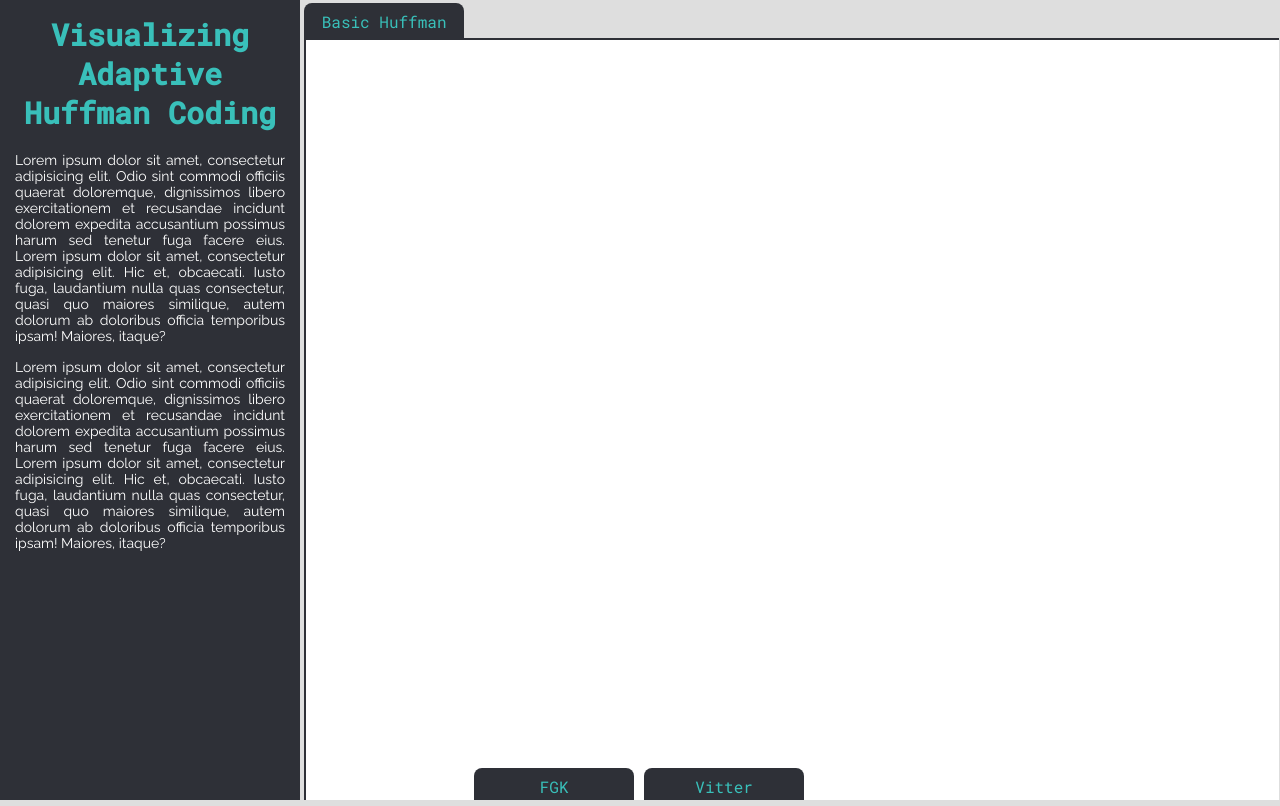
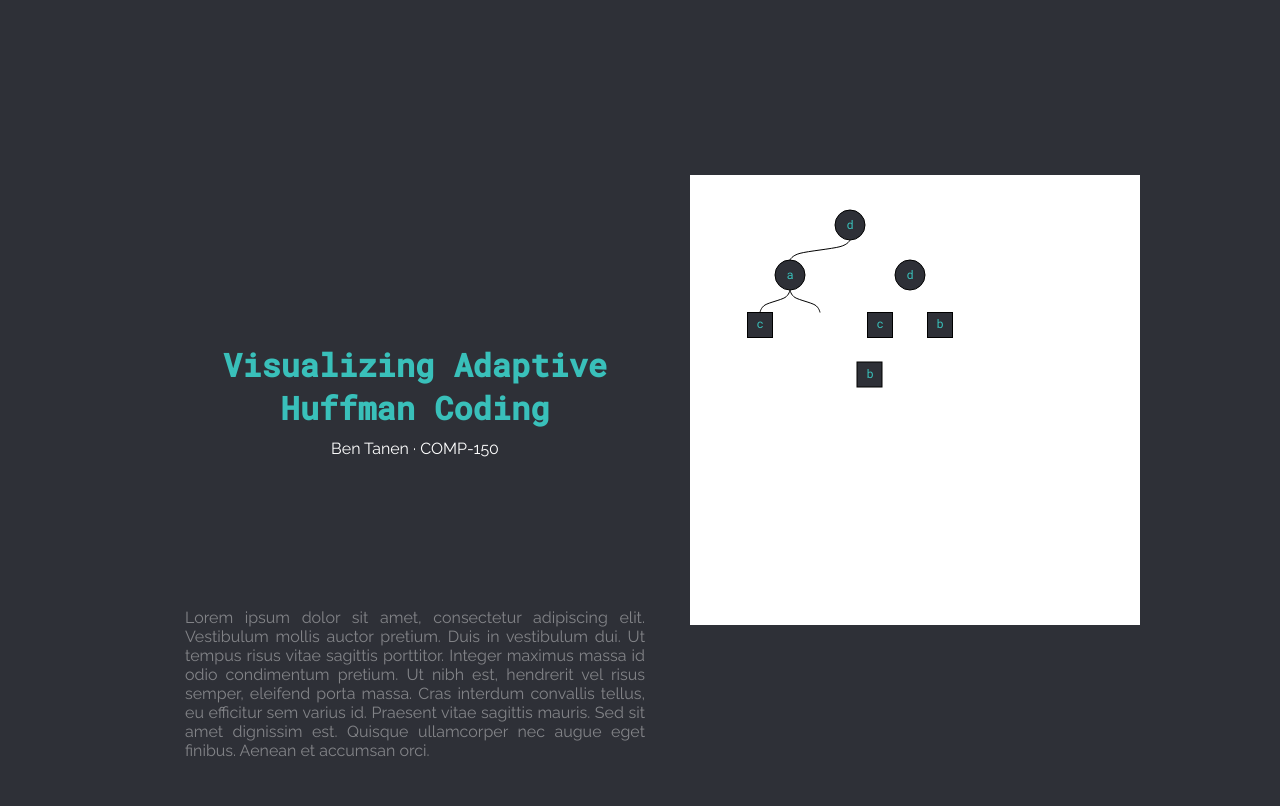
Before and after one commit to ben-tanen/adaptive-huffman, a plain HTML site: page index.html in a window 1280 px wide. Shown: the top 806 px of the page. Drawn offline with nearby package versions, Linux system fonts and the light colour scheme; some packages are replaced by stand-ins of ours.

Commit message:
added basic scrollytelling, basic bst functionality

```diff
--- a/css/style.css
+++ b/css/style.css
@@ -4,134 +4,100 @@
     font-family: "Raleway", sans-serif;
 }
 
+/*
+COLORS
+background gray - #dedede
+background navy - #2e3037
+teal - #39c0ba
+
+FONTS
+Raleway
+Roboto Mono
+*/
+
 body {
-    background-color: #dedede;
+    background-color: #2e3037;
+    color: white;
+    height: 2000px;
 }
 
-.sidebar {
-    width: 300px;
-    height: 100vh;
-    display: inline-block;
-    vertical-align: top;
+.svg-container {
+    width:  1000px;
+    height: 450px;
+    position: fixed;
+    top: calc((100% - 450px) / 2);
+    left: calc((100% - 1000px) / 2);
+    background-color: white;
+    z-index: 1;
+}
+
+.mask {
     background-color: #2e3037;
-    color: white;
+    width: calc(1000px - 450px);
+    position: absolute;
+    z-index: 2;
+}
+
+.mask#basic {
+    top: calc((100% - 450px) / 2);
+    left: calc((100% - 1000px) / 2);
+}
+
+.mask#fgk {
+    top: calc((100% - 450px) / 2 + 500px);
+    right: calc((100% - 1000px) / 2);
+}
+
+.mask h1, .mask h2, .mask h3 {
+    padding: 0 45px 100px 45px;
+    color: #39c0ba;
+    font-family: "Roboto Mono", sans-serif;
+    text-align: center;
+}
+
+.mask p {
+    padding: 50px 45px 50px 45px;
+    text-align: justify;
+    opacity: 0.4;
 }
 
 .header {
-    padding-top: 15px;
-    padding-bottom: 10px;
+    margin: auto;
+    margin-top: 167.5px;
+    margin-bottom: 100px;
     text-align: center;
 }
 
-.header h1 {
-    width: 90%;
-    margin: auto;
-    font-size: 30px;
-    font-family: "Roboto Mono";
-    color: #39c0ba;
+.header h1, .header h2, .header h3 {
+    padding-bottom: 0;
 }
 
-.instructions {
-    font-size: 14px;
-    width: 90%;
-    margin: auto;
+.header p {
+    opacity: 1;
+    padding: 0;
     margin-top: 10px;
-    text-align: justify;
+    text-align: center;
 }
 
-.instructions p {
-    margin-bottom: 15px;
+/* D3 styling */
+.tooltip {
+    position: absolute;
+    top: 0;
+    text-align: left;
+    width: 50px;
+    font: 12px "Roboto Mono";
 }
 
-/****************/
-/* PAGE STYLING */
-/****************/
-
-.page-container {
-    width: calc(100% - 305px);
-    height: calc(100vh - 3px);
-    margin: auto;
-    margin-top: 3px;
-    display: inline-block;
-    vertical-align: top;
-    position: relative;
-    overflow: hidden;
+.node {
+    cursor: default;
+    fill: #2e3037;
+    stroke: black;
 }
 
-.page {
-    width: 100%;
-    height: calc(100% - 35px);
-    margin-top: 35px;
-    position: absolute;
-
-    z-index: 1;
-
-    -webkit-transition: margin-top 0.6s ease;
-    -moz-transition: margin-top 0.6s ease;
-    -o-transition: margin-top 0.6s ease;
-    transition: margin-top 0.6s ease;
+.node-text {
+    cursor: default;
+    font-family: "Roboto Mono", sans-serif;
+    font-size: 12px;
+    fill: #39C0BA;
+    text-anchor: middle;
 }
-
-.page.closed {
-    margin-top: calc(100vh);
-}
-
-.tab {
-    width: 160px;
-    height: 35px;
-    text-align: center;
-
-    position: absolute;
-    top: -35px;
-
-    border-radius: 8px 8px 0 0;
-
-    cursor: pointer;
-
-    z-index: 2;
-
-    background-color: #2e3037;
-}
-
-.tab.top {
-    cursor: default;
-}
-
-.tab#basic {
-    left: 0;
-}
-
-.tab#fgk {
-    left: 170px;
-}
-
-.tab#vitter {
-    left: 340px;
-}
-
-.tab-name {
-    padding-top: 8px;
-    color: #39c0ba;
-    font-family: "Roboto Mono";
-}
-
-.svg-container {
-    width: 100%;
-    height: 100%;
-    border: 2px #2e3037 solid;
-    background-color: white;
-}
-
-/*
-.svg-container#basic {
-    background-color: red;
-}
-
-.svg-container#fgk {
-    background-color: purple;
-}
-
-.svg-container#vitter {
-    background-color: orange;
-}
-*/
--- a/index.html
+++ b/index.html
@@ -23,58 +23,37 @@
     });
     </script>
     <script type="text/javascript" async
-      src="https://cdn.mathjax.org/mathjax/latest/MathJax.js?config=TeX-AMS_CHTML">
+      src="https://cdnjs.cloudflare.com/ajax/libs/mathjax/2.7.1/MathJax.js?config=TeX-AMS_CHTML">
     </script>
-    <script type="text/javascript" src="js/main.js"></script>
 
     <!-- styling -->
     <link href="https://fonts.googleapis.com/css?family=Raleway:300,400,500|Roboto+Mono:400,500" rel="stylesheet">
     <link rel="stylesheet" href="css/style.css">
 </head>
 <body>
-    <div class="sidebar">
+    <div class="svg-container">
+    </div>
+
+    <div class="mask" id="basic">
         <div class="header">
             <h1>Visualizing Adaptive Huffman Coding</h1>
+            <p>Ben Tanen · COMP-150</p>
         </div>
 
-        <div class="instructions">
-            <p>Lorem ipsum dolor sit amet, consectetur adipisicing elit. Odio sint commodi officiis quaerat doloremque, dignissimos libero exercitationem et recusandae incidunt dolorem expedita accusantium possimus harum sed tenetur fuga facere eius. Lorem ipsum dolor sit amet, consectetur adipisicing elit. Hic et, obcaecati. Iusto fuga, laudantium nulla quas consectetur, quasi quo maiores similique, autem dolorum ab doloribus officia temporibus ipsam! Maiores, itaque?</p>
+        <p>Lorem ipsum dolor sit amet, consectetur adipiscing elit. Vestibulum mollis auctor pretium. Duis in vestibulum dui. Ut tempus risus vitae sagittis porttitor. Integer maximus massa id odio condimentum pretium. Ut nibh est, hendrerit vel risus semper, eleifend porta massa. Cras interdum convallis tellus, eu efficitur sem varius id. Praesent vitae sagittis mauris. Sed sit amet dignissim est. Quisque ullamcorper nec augue eget finibus. Aenean et accumsan orci.</p>
 
-            <p>Lorem ipsum dolor sit amet, consectetur adipisicing elit. Odio sint commodi officiis quaerat doloremque, dignissimos libero exercitationem et recusandae incidunt dolorem expedita accusantium possimus harum sed tenetur fuga facere eius. Lorem ipsum dolor sit amet, consectetur adipisicing elit. Hic et, obcaecati. Iusto fuga, laudantium nulla quas consectetur, quasi quo maiores similique, autem dolorum ab doloribus officia temporibus ipsam! Maiores, itaque?</p>
-        </div>
+        <p>Morbi viverra dapibus elit quis sagittis. Donec a rutrum velit, nec fringilla justo. Nulla nec magna vitae elit consequat tempor. Praesent interdum, ex non blandit rhoncus, nulla enim viverra ipsum, id laoreet dui tortor congue velit. Nullam tempor mauris vel purus maximus ultrices. Integer eleifend tempus nibh, sed pharetra risus vehicula iaculis. Morbi a metus arcu. Nullam in orci vel urna commodo tincidunt eget et dolor. Proin et sagittis enim. Etiam id ligula nec velit mattis lacinia. Praesent imperdiet in nibh quis auctor. Praesent ornare dui et sapien luctus condimentum. Mauris non lorem fringilla, ornare nibh vitae, porta ante. Nullam nec tristique urna. Maecenas eleifend erat a vehicula elementum. In posuere, lacus eu facilisis auctor, odio purus laoreet massa, vel egestas felis ex eu dui.</p>
     </div>
 
-    <div class="page-container">
-        <div class="page" id="basic">
-            <div class="tab top" id="basic">
-                <p class="tab-name">Basic Huffman</p>
-            </div>
+    <div class="mask" id="fgk">
+        <p>Nunc dignissim mi quis arcu malesuada, eu placerat lectus gravida. Praesent vestibulum et nisi ac consequat. Cras tincidunt, arcu sit amet pretium sagittis, lorem purus placerat arcu, sit amet egestas eros eros quis ipsum. Fusce eget dignissim sapien. Fusce mauris quam, feugiat vitae placerat non, placerat ut diam. Nunc efficitur auctor turpis nec bibendum. Nulla diam ante, commodo at ligula a, tristique mattis sem.</p>
 
-            <div class="svg-container" id="basic">
-            </div>
-        </div>
-
-       <div class="page closed" id="fgk">
-            <div class="tab" id="fgk">
-                <p class="tab-name">FGK</p>
-            </div>
-
-            <div class="svg-container" id="fgk">
-            </div>
-        </div>
-
-        <div class="page closed" id="vitter">
-            <div class="tab" id="vitter">
-                <p class="tab-name">Vitter</p>
-            </div>
-
-            <div class="svg-container" id="vitter">
-            </div>
-        </div>
+        <p>Morbi a metus arcu. Nullam in orci vel urna commodo tincidunt eget et dolor. Proin et sagittis enim. Etiam id ligula nec velit mattis lacinia. Praesent imperdiet in nibh quis auctor. Praesent ornare dui et sapien luctus condimentum. Mauris non lorem fringilla, ornare nibh vitae, porta ante. Nullam nec tristique urna. Maecenas eleifend erat a vehicula elementum. In posuere, lacus eu facilisis auctor, odio purus laoreet massa, vel egestas felis ex eu dui.</p>
     </div>
 
-    <div class="footer">
-
-    </div>
+    <!-- javascript -->
+    <script type="text/javascript" src="js/huffman.js"></script>
+    <script type="text/javascript" src="js/poly.js"></script>
+    <script type="text/javascript" src="js/main.js"></script>
 </body>
 </html>
--- a/js/main.js
+++ b/js/main.js
@@ -1,28 +1,36 @@
 $(document).ready(function() {
-    $('.tab').click(function() {
-        var sibs = $('.page')
-        var ix   = $(this).parent().index();
+    console.log('calc(' + $('.mask#basic').css('top') + ' + ' + $('.mask#basic').height() + ')');
+    $('.mask#fgk').css({'top': 'calc(' + $('.mask#basic').css('top') + ' + ' + $('.mask#basic').height() + 'px)'})
+});
 
-        $('.tab.top').removeClass('top');
-        $(sibs[ix]).find('.tab').addClass('top');
+var width  = $('.svg-container').width(),
+    height = $('.svg-container').height();
 
-        if ($(sibs[ix]).hasClass('closed')) {
-            // open everything greater than it
-            for (var i = 0; i <= ix; i++) {
-                $(sibs[i]).removeClass('closed');
-            }
-        } else {
-            // close everything lesser than it
-            for (var i = ix + 1; i <= 2; i++) {
-                if (i == 0) continue;
-                $(sibs[i]).addClass('closed');
-            }
-        }
-    });
+var svg = d3.select(".svg-container").append("svg")
+    .attr("width",  width)
+    .attr("height", height);
 
-    var width  = $('.svg-container').width();
-    var height = $('.svg-container').height();
-    var svgs = d3.selectAll(".svg-container").append("svg")
-                                             .attr("width", width)
-                                             .attr("height", height);
-});
+var tooltip = d3.select("body").append("div")
+    .attr("class", "tooltip")
+    .style("top", $('.svg-container').position()['top'] + 5 + 'px')
+    .style("left", $('.svg-container').position()['left'] + 5 + 'px')
+    .style("opacity", 0);
+
+var [n1, t1] = new_circ_node(650, 100, "a", 2);
+var [n2, t2] = new_rect_node(680, 150, "b", 5);
+var [n3, t3] = new_rect_node(620, 150, "c", 8);
+var [n4, t4] = new_circ_node(710,  50, "d", 9);
+var [n5, t5] = new_circ_node(770, 100, "d", 9);
+var [n6, t6] = new_rect_node(800, 150, "b", 5);
+var [n7, t7] = new_rect_node(740, 150, "c", 8);
+
+var p1 = connect_p2c(n1, n2);
+var p2 = connect_p2c(n1, n3);
+var p3 = connect_p2c(n4, n1);
+
+setTimeout(function() {
+    var dx = 50,
+        dy = 50;
+
+    [n2, t2] = move_node([n2, t2], dx, dy);
+}, 1000)
--- /dev/null
+++ b/js/poly.js
@@ -0,0 +1,164 @@
+function new_circ_node(px, py, k, v) {
+    var r = 15;
+
+    var c = svg.append("circle")
+        .classed("node", true)
+        .classed("circ", true)
+        .attr("cx", px)
+        .attr("cy", py)
+        .attr("r", r)
+        .attr("px", px)
+        .attr("py", py);
+
+    var text = svg.append("text")
+        .attr("class", "node-text")
+        .attr("x", px)
+        .attr("y", py + 4)
+        .attr("px", px)
+        .attr("py", py)
+        .text(k);
+
+    c.on("mouseover", function(d) {
+        tooltip.html("key: " + k + "\nval: " + v);
+        tooltip.transition().style("opacity", 1);
+
+    }).on("mouseout", function(d) {
+        tooltip.transition().style("opacity", 0);
+    });
+
+    text.on("mouseover", c.on("mouseover"));
+
+    return [c, text];
+}
+
+function new_rect_node(px, py, k, v) {
+    var width  = 25,
+        height = 25;
+
+    var r = svg.append("rect")
+        .classed("node", true)
+        .classed("rect", true)
+        .attr("x",  px - 12.5)
+        .attr("y",  py - 12.5)
+        .attr("px", px)
+        .attr("py", py)
+        .attr("width", width)
+        .attr("height", height);
+
+    var text = svg.append("text")
+        .attr("class", "node-text")
+        .attr("x",  px)
+        .attr("y",  py + 3)
+        .attr("px", px)
+        .attr("py", py)
+        .text(k);
+
+    r.on("mouseover", function(d) {
+        tooltip.html("key: " + k + "\nval: " + v);
+        tooltip.transition().style("opacity", 1);
+
+    }).on("mouseout", function(d) {
+        tooltip.transition().style("opacity", 0);
+    });
+
+    text.on("mouseover", r.on("mouseover"));
+
+    return [r, text];
+}
+
+function connect_p2c(p, c) {
+    var x1 = parseInt(p.attr("px")),
+        y1 = parseInt(p.attr("py")) + (p.classed("circ") ? 15 : 12.5),
+        x4 = parseInt(c.attr("px")),
+        y4 = parseInt(c.attr("py")) - (c.classed("circ") ? 15 : 12.5);
+
+    var x2 = x1 + (x4 - x1) / 6,
+        y2 = y1 + (y4 - y1) / 6 * 2,
+        x3 = x1 + (x4 - x1) / 6 * 5,
+        y3 = y1 + (y4 - y1) / 6 * 4;
+
+    var line = d3.line().curve(d3.curveCardinal);
+    var path = line([[x1, y1], [x2, y2], [x3, y3], [x4, y4]]);
+    var p = svg.append('path')
+        .attr('d', path)
+        .style("stroke", "black")
+        .style("fill", "none");
+
+    return p;
+}
+
+function move_node([n, t], dx, dy) {
+    /*** move any necessary edges ***/
+    // find edges attached to top of node
+    /*
+    var pt = svg.selectAll('path').filter(function() {
+        var bbox = this.getBBox();
+        return (bbox['x'] + bbox['width']  == parseInt(n.attr("px"))) &&
+               (bbox['y'] + bbox['height'] == parseInt(n.attr("py")) - (n.classed("circ") ? 15 : 12.5));
+    });
+    var bbox = pt.node().getBBox();
+    var [x1, y1] = [bbox['x'], bbox['y']],
+        [x4, y4] = [bbox['x'] + bbox['width'] + dx, bbox['y'] + bbox['height'] + dy]
+
+    var x2 = x1 + (x4 - x1) / 6,
+        y2 = y1 + (y4 - y1) / 6 * 2,
+        x3 = x1 + (x4 - x1) / 6 * 5,
+        y3 = y1 + (y4 - y1) / 6 * 4;
+
+    var line = d3.line().curve(d3.curveCardinal);
+    var path = line([[x1, y1], [x2, y2], [x3, y3], [x4, y4]]);
+
+    pt.transition().attr('d', path);
+    */
+
+    /*** move the node ***/
+    n.transition()
+        .attr("px", parseInt(n.attr("px")) + dx)
+        .attr("py", parseInt(n.attr("py")) + dy);
+
+    if (n.classed("circ")) {
+        n.transition()
+            .attr("cx", parseInt(n.attr("cx")) + dx)
+            .attr("cy", parseInt(n.attr("cy")) + dy);
+    } else {
+        n.transition()
+            .attr("x", parseInt(n.attr("x")) + dx)
+            .attr("y", parseInt(n.attr("y")) + dy);
+    }
+
+    /*** move the text ***/
+    t.transition()
+        .attr("x",  parseInt(t.attr("x")) + dx)
+        .attr("y",  parseInt(t.attr("y")) + dy)
+        .attr("px", parseInt(t.attr("px")) + dx)
+        .attr("py", parseInt(t.attr("py")) + dy);
+
+    return [n, t];
+}
+
+function test() {
+    var [x_min, y_min] = [width, height],
+        [x_max, y_max] = [0, 0];
+
+    svg.selectAll('.node').each(function() {
+        var bbox = this.getBBox();
+        x_min = Math.min(x_min, bbox['x']),
+        y_min = Math.min(y_min, bbox['y']),
+        x_max = Math.max(x_max, bbox['x'] + bbox['width']),
+        y_max = Math.max(y_max, bbox['y'] + bbox['height']);
+    });
+
+    // center
+    var dx = (width  / 2) - (x_min + (x_max - x_min) / 2),
+        dy = (height / 2) - (y_min + (y_max - y_min) / 2);
+
+    /*
+    svg.append("rect")
+        .attr("x", x_min + dx)
+        .attr("y", y_min + dy)
+        .attr("width",  x_max - x_min)
+        .attr("height", y_max - y_min)
+        .style("fill", "none")
+        .style("stroke", "black");
+    */
+}
```
Also changed, not shown: js/huffman.js (added, +51 -0 lines).
